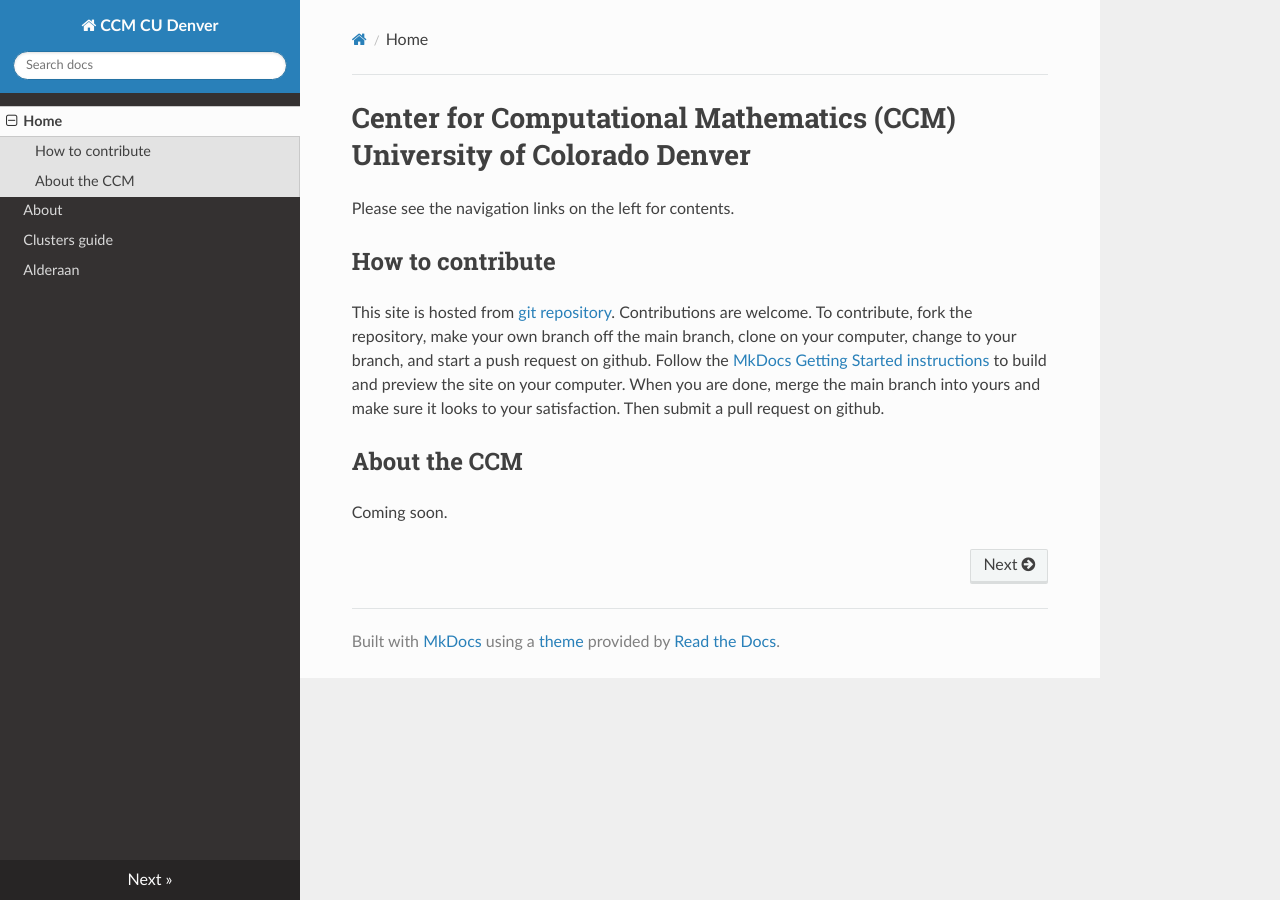
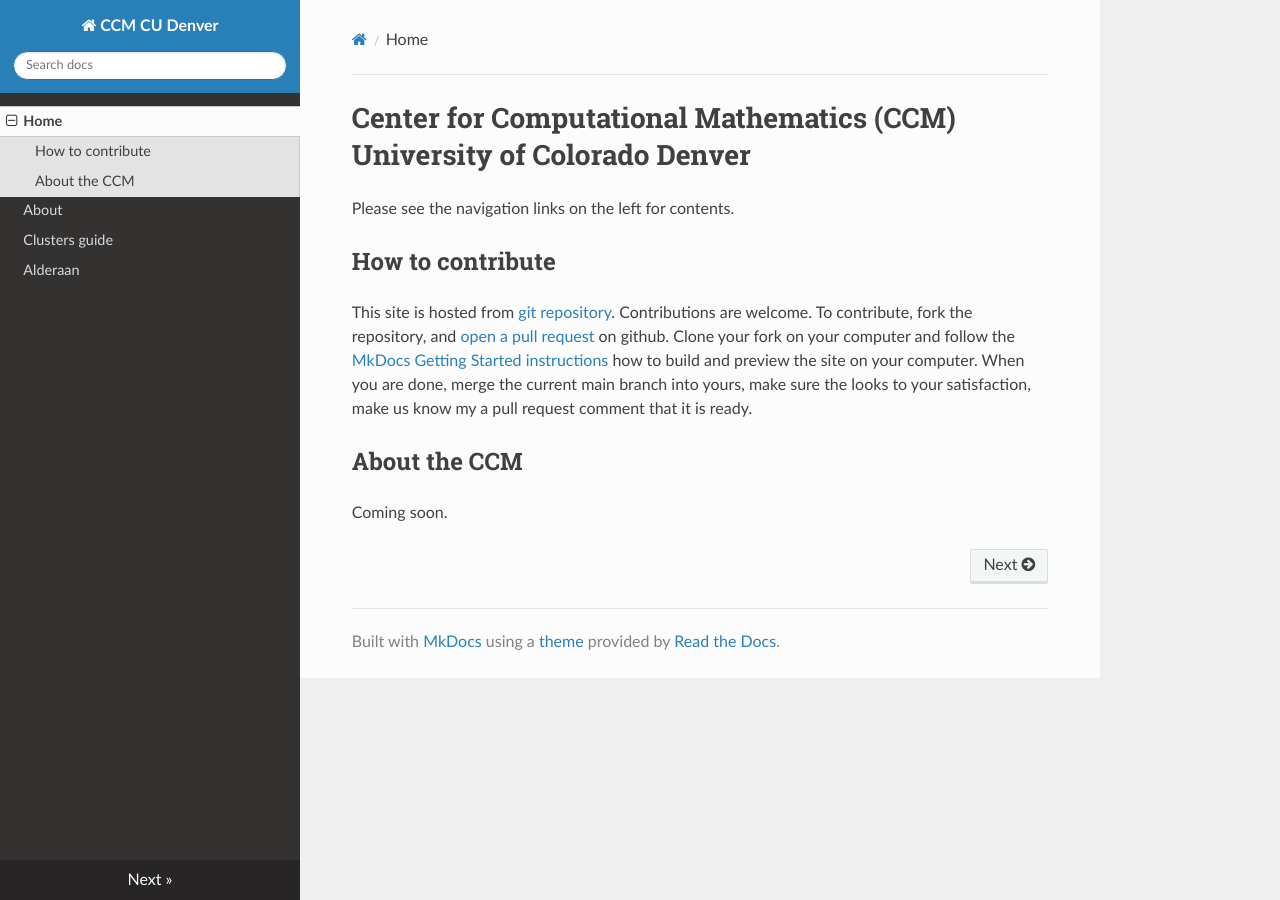
Before and after one commit to ccmucdenver/ccm-docs, an MkDocs documentation site: the page built from docs/index.md, in a window 1280 px wide. Built offline with MkDocs 1.6.1, drawn with Linux system fonts in a browser that asks for light colours; nearby versions of some CDN libraries.

Commit message:
How to contribute

```diff
--- a/docs/index.md
+++ b/docs/index.md
@@ -3,7 +3,7 @@
 Please see the navigation links on the left for contents.
 
 ## How to contribute
-This site is hosted from [git repository](https://github.com/ccmucdenver/ccm-docs). Contributions are welcome. To contribute, fork the repository, make your own branch off the main branch, clone on your computer, change to your branch, and start a push request on github. Follow the [MkDocs Getting Started instructions](https://www.mkdocs.org/getting-started) to build and preview the site on your computer. When you are done, merge the  main branch into yours and make sure it looks to your satisfaction. Then submit a pull request on github.
+This site is hosted from [git repository](https://github.com/ccmucdenver/ccm-docs). Contributions are welcome. To contribute, fork the repository,  and [open a pull request](https://docs.github.com/en/pull-requests/collaborating-with-pull-requests/proposing-changes-to-your-work-with-pull-requests/about-pull-requests) on github. Clone your fork on your computer and follow the [MkDocs Getting Started instructions](https://www.mkdocs.org/getting-started) how to build and preview the site on your computer. When you are done, merge the  current main branch into yours, make sure the  looks to your satisfaction, make us know my a pull request comment that it is ready.
 
 ## About the CCM
 
```
